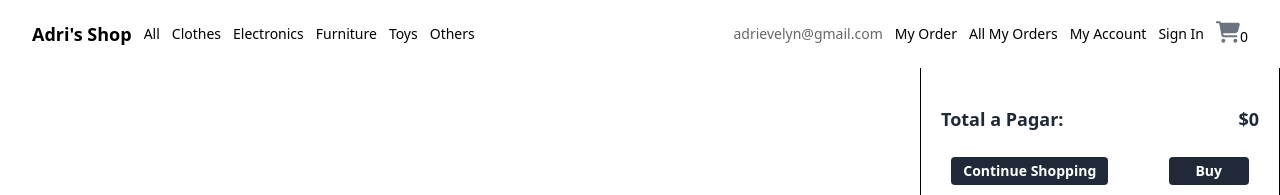
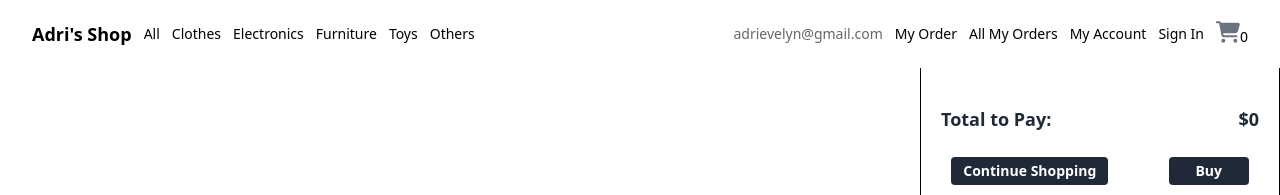
Before and after one commit to Adri-ESM/react-vite-tailwind, a React (Vite) app: page /cart in a window 1280 px wide. Both pictures are taken after a click on the icon 1227 px from the left and 32 px from the top of the page. Shown: the top 195 px of the page. Built offline with nearby package versions, Linux system fonts and the light colour scheme.

Commit message:
working in cart component

```diff
--- a/src/Components/Cart/index.jsx
+++ b/src/Components/Cart/index.jsx
@@ -64,7 +64,7 @@ const handlePurchase = () => {
 
       <div className="w-full py-3 px-5 mt-4">
         <div className="flex justify-between">
-        <div className="text-lg font-bold text-gray-800">Total a Pagar:</div>
+        <div className="text-lg font-bold text-gray-800">Total to Pay:</div>
         <div className="text-lg font-semibold text-gray-800">${totalPrice(context.cartProducts)}</div>
         </div>
       </div>
--- a/src/Components/OrderCard/index.jsx
+++ b/src/Components/OrderCard/index.jsx
@@ -26,7 +26,7 @@ export default function OrderCard(props) {
     <div className="order-card-items">
       <div className="order-card-container">
         <div className="flex justify-between mb-2">
-          <h3 className="text-lg font-light">Pedido:</h3>
+          <h3 className="text-lg font-light">Order:</h3>
           <div>
             {renderFontAwesomeIcon}
             {/* <FontAwesomeIcon
```
